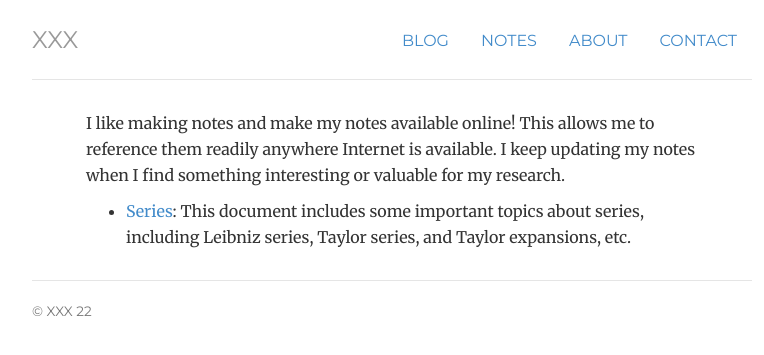
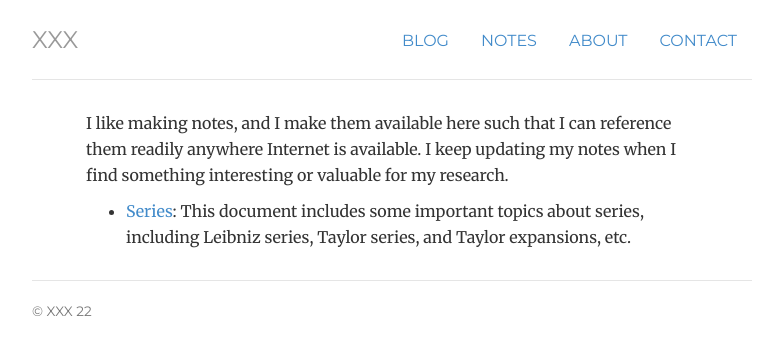
Before and after one commit to mathfirst/mathfirst.github.io, a Jekyll site: the page built from notes/index.html, in a window 1280 px wide. Shown: the top 355 px of the page, without its empty margins (248-1012 px from the left). Built offline with Jekyll 4.4.1, drawn with Linux system fonts in a browser that asks for light colours.

Commit message:
fix details

```diff
--- a/notes/index.html
+++ b/notes/index.html
@@ -6,7 +6,7 @@ description: XXX's webpage.
 
   <div class="about">
     <p>
-      I like making notes and make my notes available online! This allows me to reference them readily anywhere Internet is available. I keep updating my notes when I find something interesting or valuable for my research.
+      I like making notes, and I make them available here such that I can reference them readily anywhere Internet is available. I keep updating my notes when I find something interesting or valuable for my research.
     </p>
 
 
```
